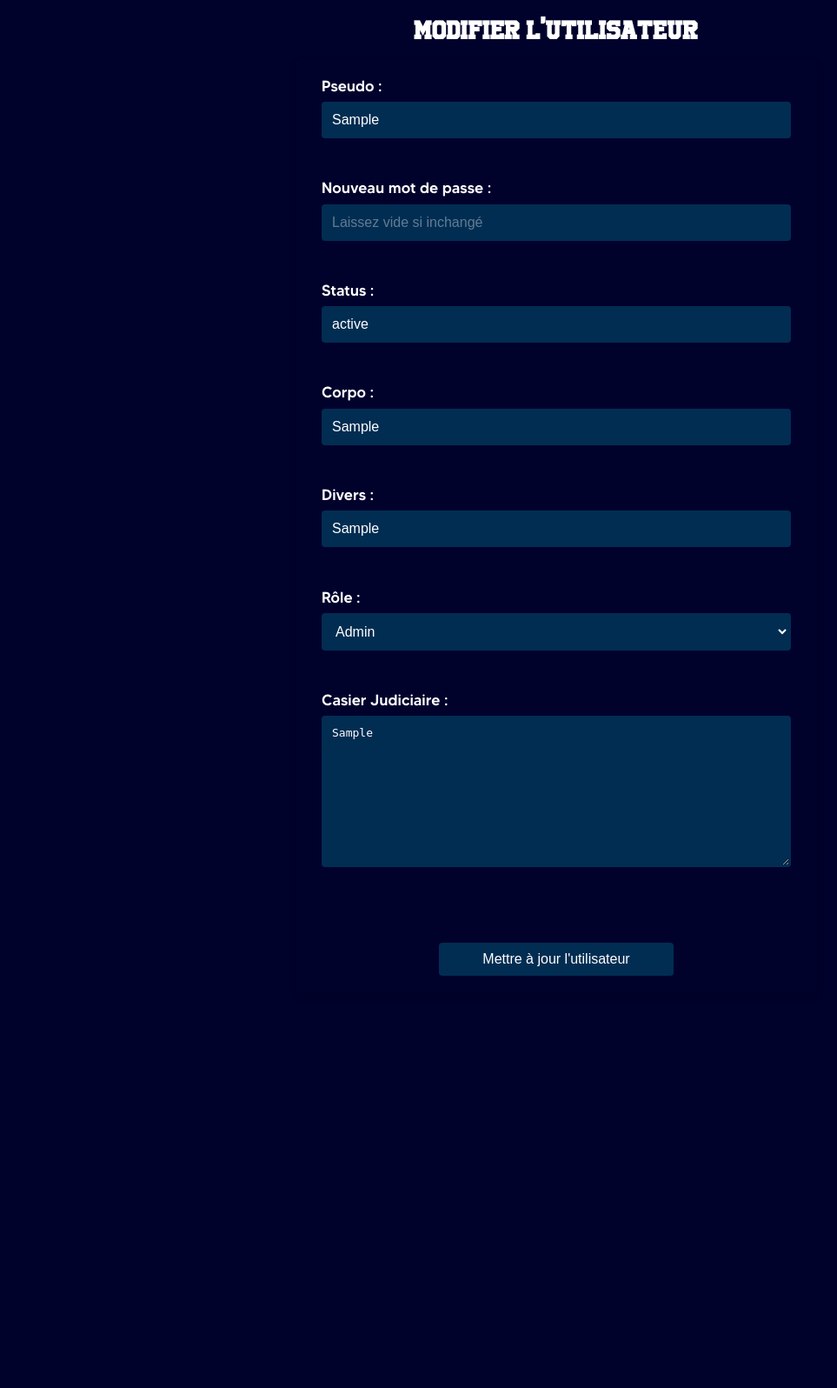
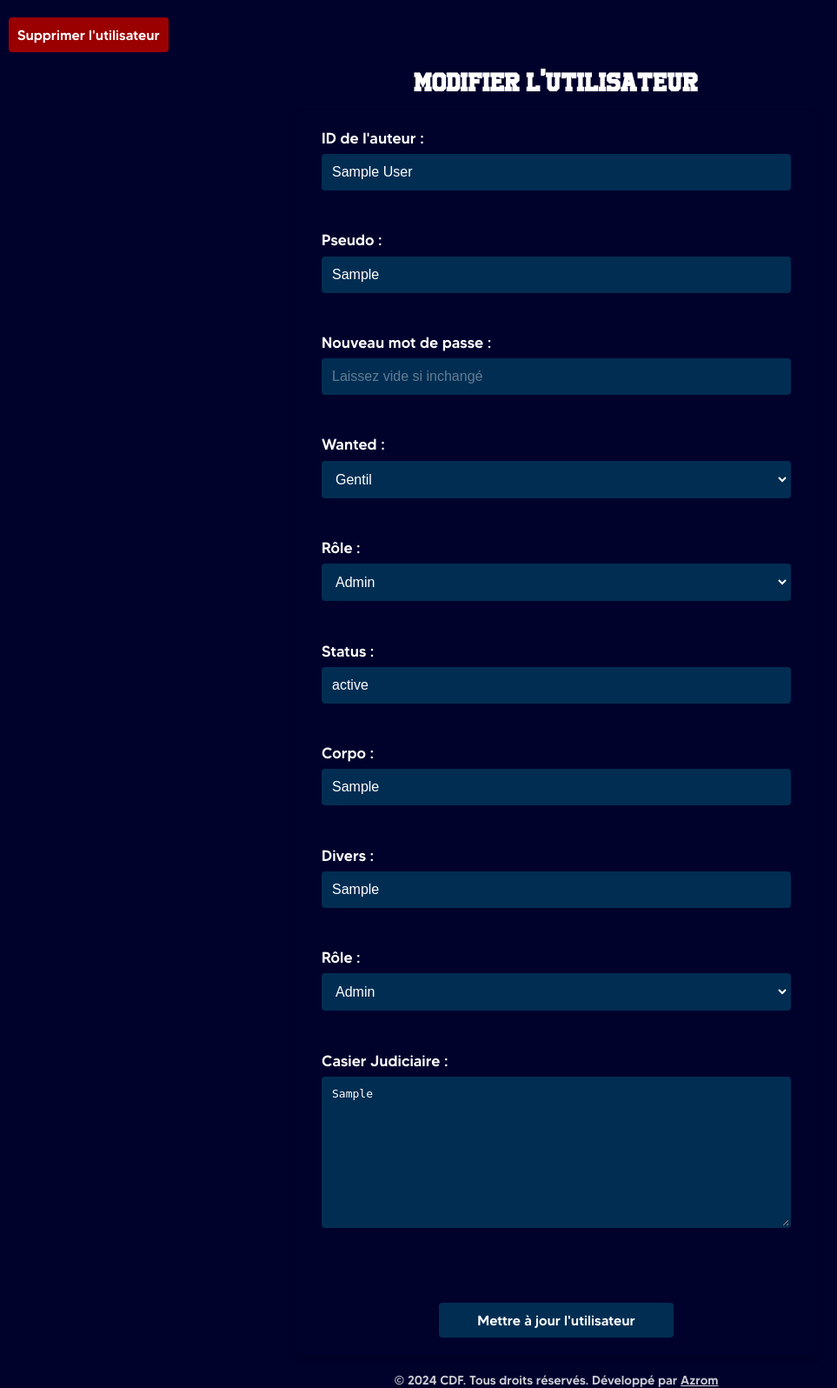
Before and after one commit to ValentinRndn/CDF, a PHP site: page /services/edit_user.php?id=1 in a window 1280 px wide. Shown: the part 166-1762 px from the top of the page at 87% size, without its empty margins (0-963 px from the left). Before the commit the page ends 1288 px from the top, so only its background shows below. Run offline with PHP 8.4, Linux system fonts and the light colour scheme; the visitor is signed in with stand-in values (Sample User, id 1); tables that the repository leaves empty or names only in its code hold one stand-in row (values such as "Sample post").

Commit message:
style: Add wanted status to user view pages

```diff
--- a/services/edit_user.php
+++ b/services/edit_user.php
@@ -2,6 +2,11 @@
 include 'navbar.php'; // Inclut la navbar au début de la page
 include 'db.php'; // Connexion à la base de données
 
+// Vérifie si l'utilisateur est connecté et est un admin
+if (!isset($_SESSION['user_id']) || $_SESSION['role'] !== 'admin') {
+    header("Location: login.html");
+    exit();
+}
 
 // Récupère l'ID de l'utilisateur à éditer
 $userId = $_GET['id'];
@@ -25,10 +30,18 @@ if (!$user) {
     <link rel="stylesheet" type="text/css" href="../style/edit_user.css">
 </head>
 <body>
+            <!-- Formulaire séparé pour supprimer l'utilisateur -->
+            <form action="delete_user.php" method="POST" onsubmit="return confirm('Êtes-vous sûr de vouloir supprimer cet utilisateur ?');">
+            <input type="hidden" name="id" value="<?php echo $userId; ?>">
+            <button id="deleteButton" type="submit" style="">Supprimer l'utilisateur</button>
+        </form>
     <div class="container">
         <h1>Modifier l'utilisateur</h1>
-        <form action="process_edit_user.php" method="POST">
+        <form action="process_edit_user.php" id="editUser" method="POST">
             <input type="hidden" name="id" value="<?php echo $userId; ?>">
+
+            <label for="pseudo">ID de l'auteur :</label>
+            <input type="text" id="author" name="author" value="<?php echo htmlspecialchars($user['author']); ?>" required><br><br>
 
             <label for="pseudo">Pseudo :</label>
             <input type="text" id="pseudo" name="pseudo" value="<?php echo htmlspecialchars($user['pseudo']); ?>" required><br><br>
@@ -36,8 +49,20 @@ if (!$user) {
             <label for="password">Nouveau mot de passe :</label>
             <input type="password" id="password" name="password" placeholder="Laissez vide si inchangé"><br><br>
 
+            <label for="wanted">Wanted :</label>
+            <select id="wanted" name="wanted" required>
+                <option value="0" <?php if ($user['wanted'] == 0) echo 'selected'; ?>>Gentil</option>
+                <option value="1" <?php if ($user['wanted'] == 1) echo 'selected'; ?>>Méchant</option>
+            </select><br><br>
+
+            <label for="role">Rôle :</label>
+            <select id="role" name="role" required>
+                <option value="player" <?php if ($user['role'] === 'player') echo 'selected'; ?>>Player</option>
+                <option value="admin" <?php if ($user['role'] === 'admin') echo 'selected'; ?>>Admin</option>
+            </select><br><br>
+
             <label for="status">Status :</label>
-            <input type="text" id="status" name="status" value="<?php echo htmlspecialchars($user['status']); ?>" required><br><br>
+            <input type="text" id="status" name="status" value="<?php echo htmlspecialchars($user[ 'status']); ?>" required><br><br>
 
             <label for="corpo">Corpo :</label>
             <input type="text" id="corpo" name="corpo" value="<?php echo htmlspecialchars($user['corpo']); ?>" required><br><br>
@@ -54,8 +79,17 @@ if (!$user) {
             <label for="locker">Casier Judiciaire :</label>
             <textarea id="locker" name="locker" rows="10" cols="50"><?php echo htmlspecialchars($user['locker']); ?></textarea><br><br>
 
-            <button type="submit">Mettre à jour l'utilisateur</button>
+            <button id="updateButton" type="submit">Mettre à jour l'utilisateur</button>
         </form>
+
+
     </div>
 </body>
 </html>
+<script>
+    document.getElementById('editUser').addEventListener('submit', function() {
+        alert('Utilisateur modifié avec succès.');
+    });
+</script>
+
+<?php include 'footer.php'; ?>
--- /dev/null
+++ b/services/footer.php
@@ -0,0 +1,57 @@
+<!-- footer.php -->
+<footer class="footer">
+    <div class="footer-container">
+
+        <p>&copy; <?php echo date("Y"); ?> CDF. Tous droits réservés. Développé par
+            <a href="https://valentin-renaudin.com" target="_blank" style="color: white; text-decoration: underline;">
+                Azrom
+            </a>
+        </p>
+
+    </div>
+</footer>
+<style>
+    @font-face {
+    font-family: 'University';
+    src: url('../assets/fonts/University.otf') format('opentype');
+    font-weight: normal;
+    font-style: normal;
+}
+
+@font-face {
+    font-family: 'Tommy';
+    src: url('../assets/fonts/tommy.otf') format('opentype');
+    font-weight: normal;
+    font-style: normal;
+}
+
+    /* footer.css */
+.footer {
+    font-family: 'Tommy', sans-serif;
+    color: white;
+    position: relative;
+    width: 100%;
+    bottom: 0;
+    text-align: center;
+}
+
+.footer-container {
+    margin: 0 auto;
+    padding: 0 20px;
+    display: flex;
+    flex-direction: column;
+    align-items: center;
+    width: 100%;
+}
+
+.footer p {
+    margin: 0;
+    font-size: 0.9em;
+    opacity: 0.8;
+}
+
+
+
+
+
+</style>
--- a/services/view_user.php
+++ b/services/view_user.php
@@ -37,12 +37,13 @@ if (!$user) {
         <h1>Informations de l'utilisateur</h1>
         <p><strong>Pseudo :</strong> <?php echo $user['pseudo']; ?></p>
         <p><strong>Role :</strong> <?php echo $user['role']; ?></p>
+        <p><strong>Wanted : </strong> <?php echo $user['wanted'] ? 'Méchant' : 'Gentil'; ?></p>
         <p><strong>Status :</strong> <?php echo $user['status']; ?></p>
         <p><strong>Corpo :</strong> <?php echo $user['corpo']; ?></p>
         <p><strong>Divers :</strong> <?php echo $user['divers']; ?></p>
         <p><strong>Date de création :</strong> <?php echo $user['created_at']; ?></p>
 
-        <h2>Casier Judiciaire</h2>
+        <p><strong>Casier Judiciaire :</p>
         <form action="update_locker.php" method="POST">
             <input type="hidden" name="id" value="<?php echo $userId; ?>">
 
@@ -60,3 +61,4 @@ if (!$user) {
     </div>
 </body>
 </html>
+<?php include 'footer.php'; ?>
--- a/services/view_users.php
+++ b/services/view_users.php
@@ -40,6 +40,7 @@ $result = $stmt->get_result();
                 <th>ID</th>
                 <th>Pseudo</th>
                 <th>Role</th>
+                <th>Wanted</th>
                 <th>Status</th>
                 <th>Corpo</th>
                 <th>Divers</th>
@@ -53,6 +54,9 @@ $result = $stmt->get_result();
                     <td><?php echo $row['id']; ?></td>
                     <td><?php echo $row['pseudo']; ?></td>
                     <td><?php echo $row['role']; ?></td>
+                    <td id="<?php echo $row['wanted'] ? 'status-mechant' : 'status-gentil'; ?>">
+                    <?php echo $row['wanted'] ? 'Méchant' : 'Gentil'; ?>
+                    </td>
                     <td><?php echo $row['status']; ?></td>
                     <td><?php echo $row['corpo']; ?></td>
                     <td><?php echo $row['divers']; ?></td>
@@ -70,3 +74,4 @@ $result = $stmt->get_result();
     </table>
 </body>
 </html>
+<?php include 'footer.php'; ?>
--- a/style/edit_user.css
+++ b/style/edit_user.css
@@ -23,7 +23,7 @@ body {
     color: white;
 }
 
-form {
+#editUser {
     font-family: 'Tommy', sans-serif;
     padding: 20px 30px;
     border-radius: 8px;
@@ -32,6 +32,9 @@ form {
     max-width: 600px;
     min-width: 300px;
     margin: 20px auto;
+    display: flex;
+    flex-direction: column;
+    gap: 0.2rem;
 }
 
 
@@ -43,11 +46,6 @@ h1 {
     text-align: center;
 }
 
-form {
-    display: flex;
-    flex-direction: column;
-    gap: 0.2rem;
-}
 
 label {
     font-size: 1.1em;
@@ -70,7 +68,7 @@ input:focus, select:focus {
     outline: none;
 }
 
-button {
+#updateButton {
     background-color: #022D52;
     border: none;
     border-radius: 4px;
@@ -82,13 +80,14 @@ button {
     align-self: center;
     width: 50%;
     margin-top: 20px;
+    font-family: 'Tommy', sans-serif;
 }
 
-button:hover {
+#updateButton:hover {
     background-color: #899EAF;
 }
 
-button:focus {
+#updateButton:focus {
     outline: none;
     box-shadow: 0 0 5px #899EAF;
 }
@@ -125,3 +124,28 @@ pre {
     white-space: pre-wrap; /* Pour permettre le wrapping du texte */
     box-shadow: 0 2px 4px rgba(0, 0, 0, 0.1);
 }
+
+
+
+#deleteButton {
+    background-color: #9b0000;
+    border: none;
+    border-radius: 4px;
+    padding: 10px;
+    color: white;
+    font-size: 1em;
+    cursor: pointer;
+    transition: background-color 0.3s ease;
+    align-self: center;
+    width: fit-content;
+    margin-top: 20px;
+    font-family: 'Tommy', sans-serif;
+    margin-left: 10px;
+}
+
+#deleteButton:hover {
+    background-color: red;
+
+    align-self: center;
+    margin-top: 20px;
+}
```
Also changed, not shown: services/add_user.php (+14 -1 lines), services/delete_user.php (added, +41 -0 lines), services/process_add_user.php (+7 -5 lines), services/process_edit_user.php (+8 -15 lines), style/view_user.css (+13 -1 lines), style/views_users.css (+16 -0 lines).
